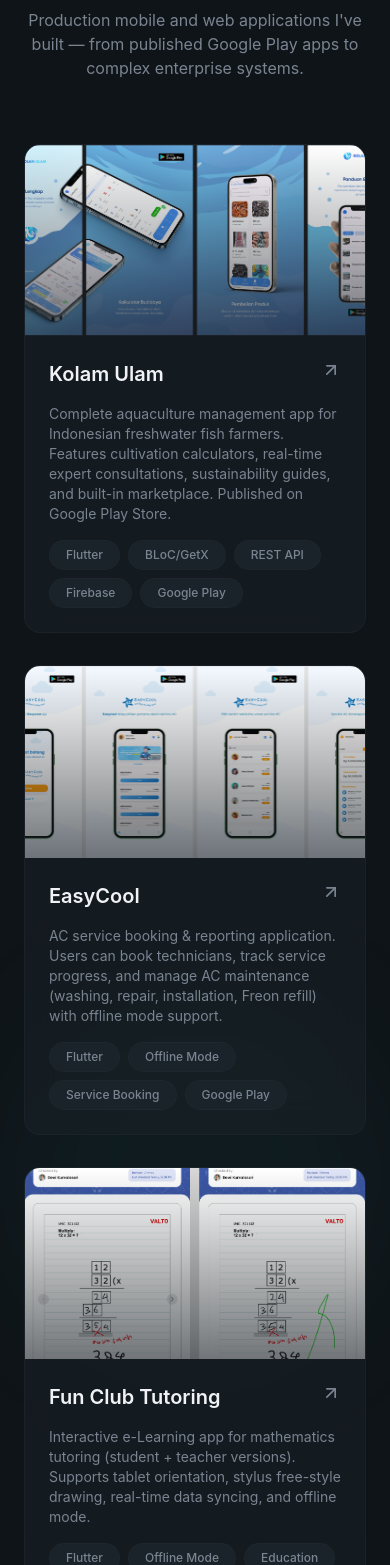
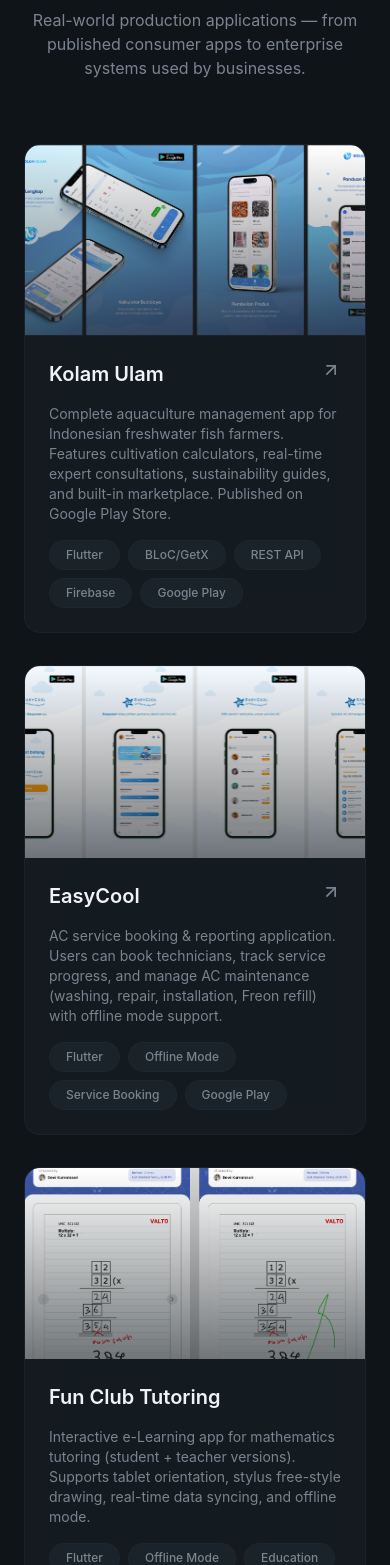
Before and after one commit to fandiidnaf/fandi-portfolio, a React (Vite) app: page / in a window 390 px wide. Shown: the part 3929-5494 px from the top of the page. Built offline with nearby package versions, Linux system fonts and the light colour scheme.

Commit message:
feat(project): add new project

```diff
--- a/package.json
+++ b/package.json
@@ -15,6 +15,7 @@
     "lucide-react": "^0.556.0",
     "react": "^19.2.4",
     "react-dom": "^19.2.4",
+    "react-icons": "^5.6.0",
     "tailwindcss": "^4.2.2"
   },
   "devDependencies": {
--- a/src/sections/Projects.jsx
+++ b/src/sections/Projects.jsx
@@ -1,5 +1,5 @@
-import { ArrowUpRight } from "lucide-react";
-import { Github } from "lucide-react";
+import { ArrowUpRight, Globe, Lock } from "lucide-react";
+import { FaGooglePlay, FaAppStoreIos } from "react-icons/fa";
 import { AnimatedBorderButton } from "@/components/AnimatedBorderButton";
 
 const projects = [
@@ -10,27 +10,18 @@
       "Complete aquaculture management app for Indonesian freshwater fish farmers. Features cultivation calculators, real-time expert consultations, sustainability guides, and built-in marketplace. Published on Google Play Store.",
     image: "/projects/kolam-ulam.png",
     tags: ["Flutter", "BLoC/GetX", "REST API", "Firebase", "Google Play"],
-    link: "https://play.google.com/store/apps/details?id=com.kolam.ulam.app",
-    github: "#",
+    playStore:
+      "https://play.google.com/store/apps/details?id=com.kolam.ulam.app",
   },
+
   {
     title: "EasyCool",
     description:
       "AC service booking & reporting application. Users can book technicians, track service progress, and manage AC maintenance (washing, repair, installation, Freon refill) with offline mode support.",
     image: "/projects/easycool.png",
     tags: ["Flutter", "Offline Mode", "Service Booking", "Google Play"],
-    link: "https://play.google.com/store/apps/details?id=com.easycool.id",
-    github: "#",
+    playStore: "https://play.google.com/store/apps/details?id=com.easycool.id",
   },
-  // {
-  //   title: "Azarine App",
-  //   description:
-  //     "Internal invoice & performance management system for Azarine. Built role-based dashboards (GM, Manager, Supervisor, Staff) for monitoring efficiency and simplified invoice handling.",
-  //   image: "/projects/azarine.png",
-  //   tags: ["Flutter", "Clean Architecture", "Role-based Access"],
-  //   link: "https://play.google.com/store/apps/details?id=com.azarine.azarine",
-  //   github: "#",
-  // },
 
   // Ordo Apps & Enterprise Projects
   {
@@ -39,8 +30,7 @@
       "Interactive e-Learning app for mathematics tutoring (student + teacher versions). Supports tablet orientation, stylus free-style drawing, real-time data syncing, and offline mode.",
     image: "/projects/fct.png",
     tags: ["Flutter", "Offline Mode", "Education", "Tablet + Stylus"],
-    link: "#",
-    github: "#",
+    private: true,
   },
 
   {
@@ -49,9 +39,9 @@
       "Hotel & hospitality laundry management system with real-time GPS tracking, automatic reports, analytical dashboard, and task approval workflow.",
     image: "/projects/texkleen.png",
     tags: ["Flutter", "GPS Tracking", "Laravel", "Service Management"],
-    link: "#",
-    github: "#",
+    private: true,
   },
+
   {
     title: "ARM (Activation Resource Management)",
     description:
@@ -64,223 +54,279 @@
       "Enterprise",
       "multi-App Suite",
     ],
-    link: "https://play.google.com/store/apps/developer?id=ARM+-+Activation+Resources+Management",
-    github: "#",
+    playStore:
+      "https://play.google.com/store/apps/developer?id=ARM+-+Activation+Resources+Management",
+    appStore:
+      "https://apps.apple.com/us/developer/pt-mega-wira-mandiri/id1497270724",
   },
 
   // Fintech & E-commerce
   {
-    title: "Xymart",
+    title: "xymart",
     description:
       "Modern grocery & general goods delivery app (Alfagift-style) with Xendit payment integration, fast delivery, and Firebase Cloud Messaging.",
     image: "/projects/xymart.png",
     tags: ["Flutter", "Xendit", "FCM", "E-commerce"],
-    link: "#",
-    github: "#",
+    private: true,
   },
+
   {
-    title: "Xymart Delivery",
+    title: "xymart Delivery",
     description:
       "Driver companion app for xymart with real-time order tracking and FCM notifications.",
     image: "/projects/xymart-delivery.png",
     tags: ["Flutter", "FCM", "Delivery App"],
-    link: "#",
-    github: "#",
+    private: true,
   },
+
+  {
+    title: "Tetra Pulsa",
+    description:
+      "Fintech mobile app that allows users to instantly convert mobile credit (pulsa) into cash or e-wallet balance (Dana, OVO, GoPay, ShopeePay) with fast and secure transactions.",
+    longDescription:
+      "Tetra Pulsa is a leading pulsa-to-cash fintech platform in Indonesia. I developed this cross-platform mobile application using Flutter, which is now live on both Google Play Store and Apple App Store. Key features include real-time transaction processing, multiple payment methods, Xendit payment gateway integration, WebSocket-powered live chat support, transaction history, and strong security measures.",
+    image: "/projects/tetra-pulsa.png",
+    tags: [
+      "Flutter",
+      "Fintech",
+      "WebSocket",
+      "Real-time",
+      "Mobile App",
+      "Dart",
+    ],
+    playStore: "https://play.google.com/store/apps/details?id=com.tetra.pulsa",
+    appStore: "https://apps.apple.com/id/app/tetra-pulsa/id6458982998",
+    website: "https://tetrapulsa.com",
+  },
+
+  {
+    title: "ERP ORDO",
+    description:
+      "Comprehensive Enterprise Resource Planning system (including attendance module) built with Flutter for complex business workflows and multi-role access.",
+    image: "/projects/erp-ordo.png",
+    tags: ["Flutter", "ERP", "Clean Architecture"],
+    private: true,
+  },
+
   // {
-  //   title: "Tetra Pulsa",
+  //   title: "Azarine App",
   //   description:
-  //     "Pulsa-to-cash conversion fintech app with Xendit payment gateway and real-time WebSocket chat.",
-  //   image: "/projects/tetra-pulsa.png",
-  //   tags: ["Flutter", "Xendit", "WebSocket", "Fintech"],
-  //   link: "#",
-  //   github: "#",
+  //     "Internal invoice & performance management system for Azarine. Built role-based dashboards (GM, Manager, Supervisor, Staff) for monitoring efficiency and simplified invoice handling.",
+  //   image: "/projects/azarine.png",
+  //   tags: ["Flutter", "Clean Architecture", "Role-based Access"],
+  //   playStore:
+  //     "https://play.google.com/store/apps/details?id=com.azarine.azarine",
   // },
+
   // {
   //   title: "Pulsain",
   //   description:
   //     "Pulsa conversion app (similar to Tetra Pulsa) integrated with Xendit and real-time WebSocket features.",
   //   image: "/projects/pulsain.png",
   //   tags: ["Flutter", "Xendit", "WebSocket", "Fintech"],
-  //   link: "#",
-  //   github: "#",
+  //   private: true,
   // },
 
   // Other Production Projects
+
   // {
   //   title: "Cartago Cashier",
   //   description:
   //     "Tablet-optimized POS application with offline mode and barcode scanner for fast retail transactions.",
   //   image: "/projects/cartago-cashier.png",
   //   tags: ["Flutter", "Offline First", "POS", "Tablet Optimized"],
-  //   link: "#",
-  //   github: "#",
+  //   private: true,
   // },
+
   // {
   //   title: "Legacy Privilege",
   //   description:
   //     "Gamification and loyalty app with points system, cashback rewards, and customer retention features.",
   //   image: "/projects/legacy-privilege.png",
   //   tags: ["Flutter", "Gamification", "Loyalty System"],
-  //   link: "#",
-  //   github: "#",
+  //   private: true,
   // },
+
   // {
   //   title: "Luxury Checker",
   //   description:
   //     "Luxury branded item authenticity verification app with Xendit payment and real-time WebSocket chat.",
   //   image: "/projects/luxury-checker.png",
   //   tags: ["Flutter", "Xendit", "WebSocket", "Authentication"],
-  //   link: "#",
-  //   github: "#",
+  //   private: true,
   // },
+
   // {
   //   title: "Seaworth Navcomm",
   //   description:
   //     "Ship service and navigation communication app with real-time WebSocket chat functionality.",
   //   image: "/projects/seaworth.png",
   //   tags: ["Flutter", "WebSocket", "Real-time"],
-  //   link: "#",
-  //   github: "#",
+  //   private: true,
   // },
+
   // {
   //   title: "Proton",
   //   description:
   //     "Pest control management application for scheduling, reporting, and operational efficiency.",
   //   image: "/projects/proton.png",
   //   tags: ["Flutter", "Service Management"],
-  //   link: "#",
-  //   github: "#",
+  //   private: true,
   // },
-  {
-    title: "ERP ORDO",
-    description:
-      "Comprehensive Enterprise Resource Planning system (including attendance module) built with Flutter for complex business workflows and multi-role access.",
-    image: "/projects/erp-ordo.png",
-    tags: ["Flutter", "ERP", "Clean Architecture"],
-    link: "#",
-    github: "#",
-  },
-  {
-    title: "ERP Web (Lenna Usaha Sejati)",
-    description:
-      "Web-based ERP application developed with Flutter Web for CV. Lenna Usaha Sejati.",
-    image: "/projects/erp-lus.png",
-    tags: ["Flutter Web", "ERP"],
-    link: "#",
-    github: "#",
-  },
+
+  // {
+  //   title: "ERP Web (Lenna Usaha Sejati)",
+  //   description:
+  //     "Web-based ERP application developed with Flutter Web for CV. Lenna Usaha Sejati.",
+  //   image: "/projects/erp-lus.png",
+  //   tags: ["Flutter Web", "ERP"],
+  //   website: "https://lennausahasejati.com",
+  // },
 
   // // Bali Project Indonesia
+
   // {
   //   title: "OpenJob",
   //   description:
   //     "Job search mobile app with BLoC state management, Firebase Cloud Messaging, and clean architecture (near-release stage).",
   //   image: "/projects/openjob.png",
   //   tags: ["Flutter", "BLoC", "FCM", "Clean Architecture"],
-  //   link: "#",
-  //   github: "#",
+  //   private: true,
   // },
+
   // {
   //   title: "Battery Bird",
   //   description:
   //     "Portable power bank rental service app with full UI/UX and clean architecture implementation.",
   //   image: "/projects/battery-bird.png",
   //   tags: ["Flutter", "Clean Architecture", "Rental App"],
-  //   link: "#",
-  //   github: "#",
+  //   private: true,
   // },
 ];
 
 export const Projects = () => {
   return (
     <section id="projects" className="py-32 relative overflow-hidden">
-      {/* Bg glows */}
-      <div className="absolute top-1/4 right-0 w-96 h-96 bg-primary/5 rounded-full blur-3xl" />
-      <div className="absolute bottom-1/4 left-0 w-64 h-64 bg-highlight/5 rounded-full blur-3xl" />
       <div className="container mx-auto px-6 relative z-10">
-        {/* Section Header */}
+        {/* Header */}
         <div className="text-center mx-auto max-w-3xl mb-16">
-          <span className="text-secondary-foreground text-sm font-medium tracking-wider uppercase animate-fade-in">
+          <span className="text-secondary-foreground text-sm font-medium tracking-wider uppercase">
             Featured Work
           </span>
-          <h2 className="text-4xl md:text-5xl font-bold mt-4 mb-6 animate-fade-in animation-delay-100 text-secondary-foreground">
+
+          <h2 className="text-4xl md:text-5xl font-bold mt-4 mb-6 text-secondary-foreground">
             Projects that
             <span className="font-serif italic font-normal text-white">
               {" "}
-              make an impact.
+              create real impact.
             </span>
           </h2>
-          <p className="text-muted-foreground animate-fade-in animation-delay-200">
-            Production mobile and web applications I've built — from published
-            Google Play apps to complex enterprise systems.
+
+          <p className="text-muted-foreground">
+            Real-world production applications — from published consumer apps to
+            enterprise systems used by businesses.
           </p>
         </div>
 
-        {/* Projects Grid */}
+        {/* Grid */}
         <div className="grid md:grid-cols-2 gap-8">
           {projects.map((project, idx) => (
-            <div
-              key={idx}
-              className="group glass rounded-2xl overflow-hidden animate-fade-in"
-              style={{ animationDelay: `${(idx + 1) * 70}ms` }}
-            >
+            <div key={idx} className="group glass rounded-2xl overflow-hidden">
+              {/* Image */}
               <div className="relative overflow-hidden aspect-video">
                 <img
                   src={project.image}
                   alt={project.title}
                   className="w-full h-full object-cover transition-transform duration-700 group-hover:scale-110"
                 />
+
                 <div className="absolute inset-0 bg-linear-to-t from-card via-card/50 to-transparent opacity-60" />
+
+                {/* Action Buttons */}
                 <div className="absolute inset-0 flex items-center justify-center gap-4 opacity-0 group-hover:opacity-100 transition-opacity duration-300">
-                  {project.link !== "#" && (
+                  {project.playStore && (
                     <a
-                      href={project.link}
+                      href={project.playStore}
                       target="_blank"
                       rel="noopener noreferrer"
                       className="p-3 rounded-full glass hover:bg-primary hover:text-primary-foreground transition-all"
                     >
-                      <ArrowUpRight className="w-5 h-5" />
+                      <FaGooglePlay className="w-5 h-5" />
                     </a>
                   )}
+
+                  {project.appStore && (
                     <a
-                    href={project.github}
+                      href={project.appStore}
                       target="_blank"
                       rel="noopener noreferrer"
                       className="p-3 rounded-full glass hover:bg-primary hover:text-primary-foreground transition-all"
                     >
-                    <Github className="w-5 h-5" />
+                      <FaAppStoreIos className="w-5 h-5" />
                     </a>
+                  )}
+
+                  {project.website && (
+                    <a
+                      href={project.website}
+                      target="_blank"
+                      rel="noopener noreferrer"
+                      className="p-3 rounded-full glass hover:bg-primary hover:text-primary-foreground transition-all"
+                    >
+                      <Globe className="w-5 h-5" />
+                    </a>
+                  )}
+
+                  {project.private && (
+                    <div className="p-3 rounded-full glass opacity-70">
+                      <Lock className="w-5 h-5" />
+                    </div>
+                  )}
                 </div>
               </div>
 
+              {/* Content */}
               <div className="p-6 space-y-4">
                 <div className="flex items-start justify-between">
                   <h3 className="text-xl font-semibold group-hover:text-primary transition-colors">
                     {project.title}
                   </h3>
+
+                  {(project.playStore ||
+                    project.appStore ||
+                    project.website) && (
                     <ArrowUpRight className="w-5 h-5 text-muted-foreground group-hover:text-primary group-hover:translate-x-1 group-hover:-translate-y-1 transition-all" />
+                  )}
                 </div>
+
                 <p className="text-muted-foreground text-sm">
                   {project.description}
                 </p>
+
                 <div className="flex flex-wrap gap-2">
                   {project.tags.map((tag, tagIdx) => (
                     <span
                       key={tagIdx}
-                      className="px-4 py-1.5 rounded-full bg-surface text-xs font-medium border border-border/50 text-muted-foreground hover:border-primary/50 hover:text-primary transition-all duration-300"
+                      className="px-4 py-1.5 rounded-full bg-surface text-xs font-medium border border-border/50 text-muted-foreground"
                     >
                       {tag}
                     </span>
                   ))}
                 </div>
+
+                {project.private && (
+                  <div className="text-xs text-muted-foreground italic">
+                    Private enterprise project — source code not publicly
+                    available.
+                  </div>
+                )}
               </div>
             </div>
           ))}
         </div>
 
-        {/* View All CTA */}
-        <div className="text-center mt-12 animate-fade-in animation-delay-500">
+        {/* CTA */}
+        <div className="text-center mt-12">
           <button
             onClick={() =>
               document
```
Also changed, not shown: public/projects/tetra-pulsa.png (added), 1 other file (tests, documents, lock files or other folders). Lines whose indentation alone changed are shown as unchanged.
